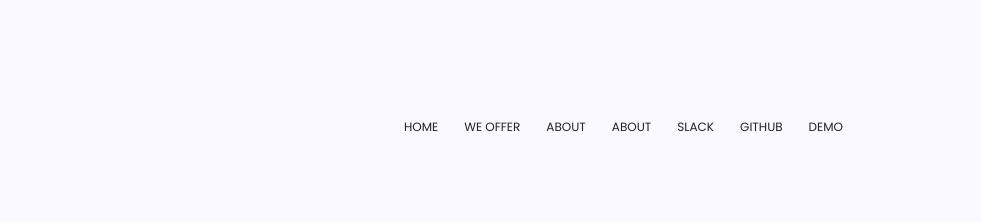
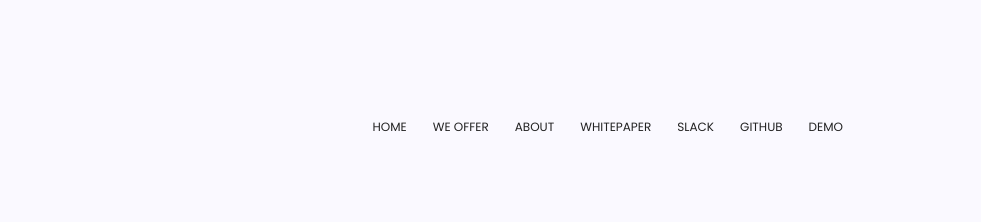
Before and after one commit to wodgertracker/website_v2, a plain HTML site: page index.html in a window 1280 px wide. Shown: the top 222 px of the page, 299-1280 px from the left. Drawn offline with nearby package versions, Linux system fonts and the light colour scheme; some packages are replaced by stand-ins of ours.

Commit message:
Update index.html

```diff
--- a/index.html
+++ b/index.html
@@ -42,7 +42,7 @@
 				          <li class="menu-active"><a href="#home">Home</a></li>
 				          <li><a href="#offer">We Offer</a></li>
 				          <li><a href="#about">About</a></li>
-					  <li><a href="spruik.pdf">About</a></li>
+					  <li><a href="spruik.pdf">WhitePaper</a></li>
 					  <li><a href="https://spruiknet.slack.com/messages/CDJ55Q64R/">Slack</a></li>
 				          <li><a href="https://github.com/SpruikNet">Github</a></li>
 					  <li><a href="http://Warble-news.000webhostapp.com">Demo</a></li>
```
